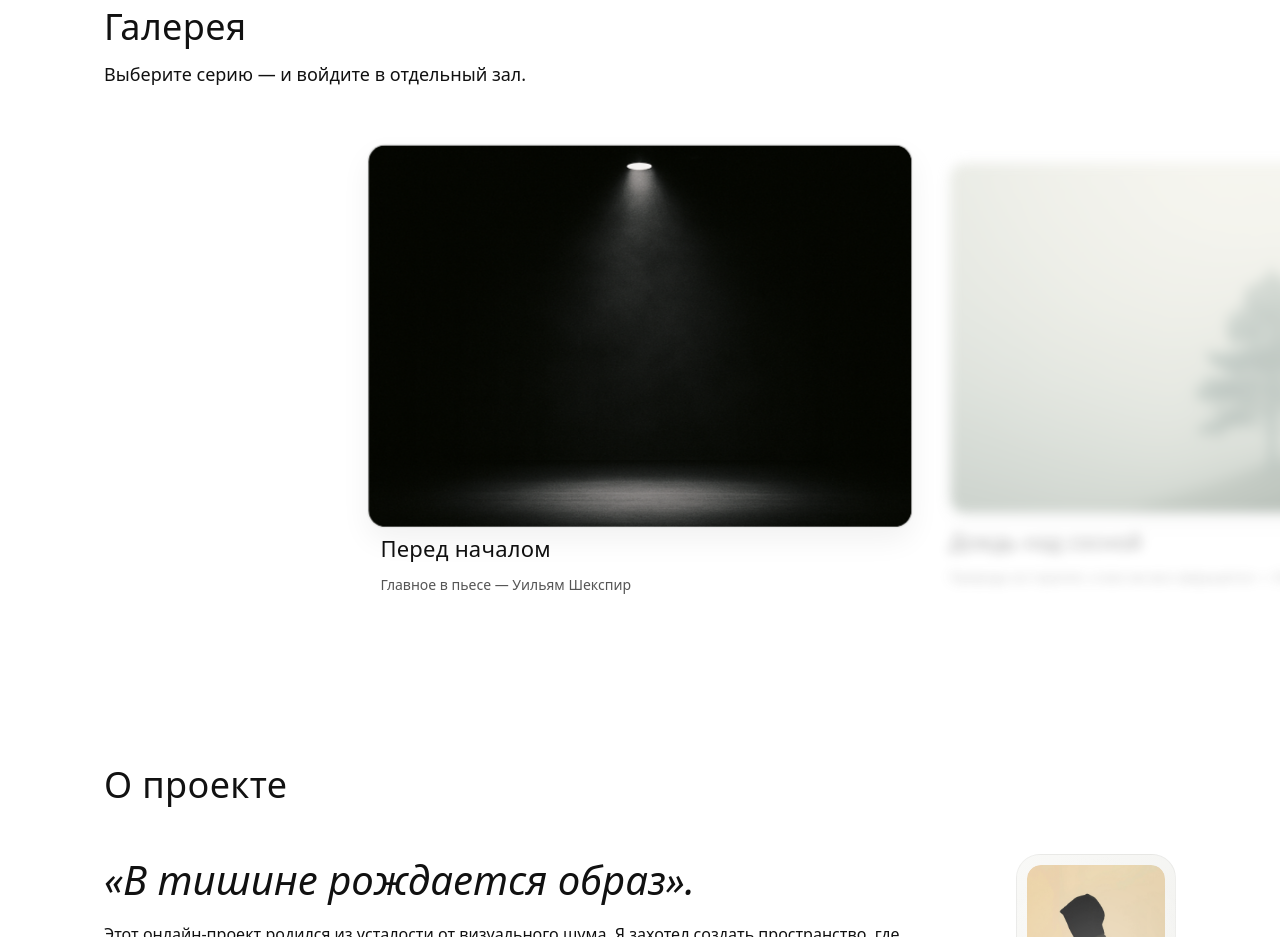
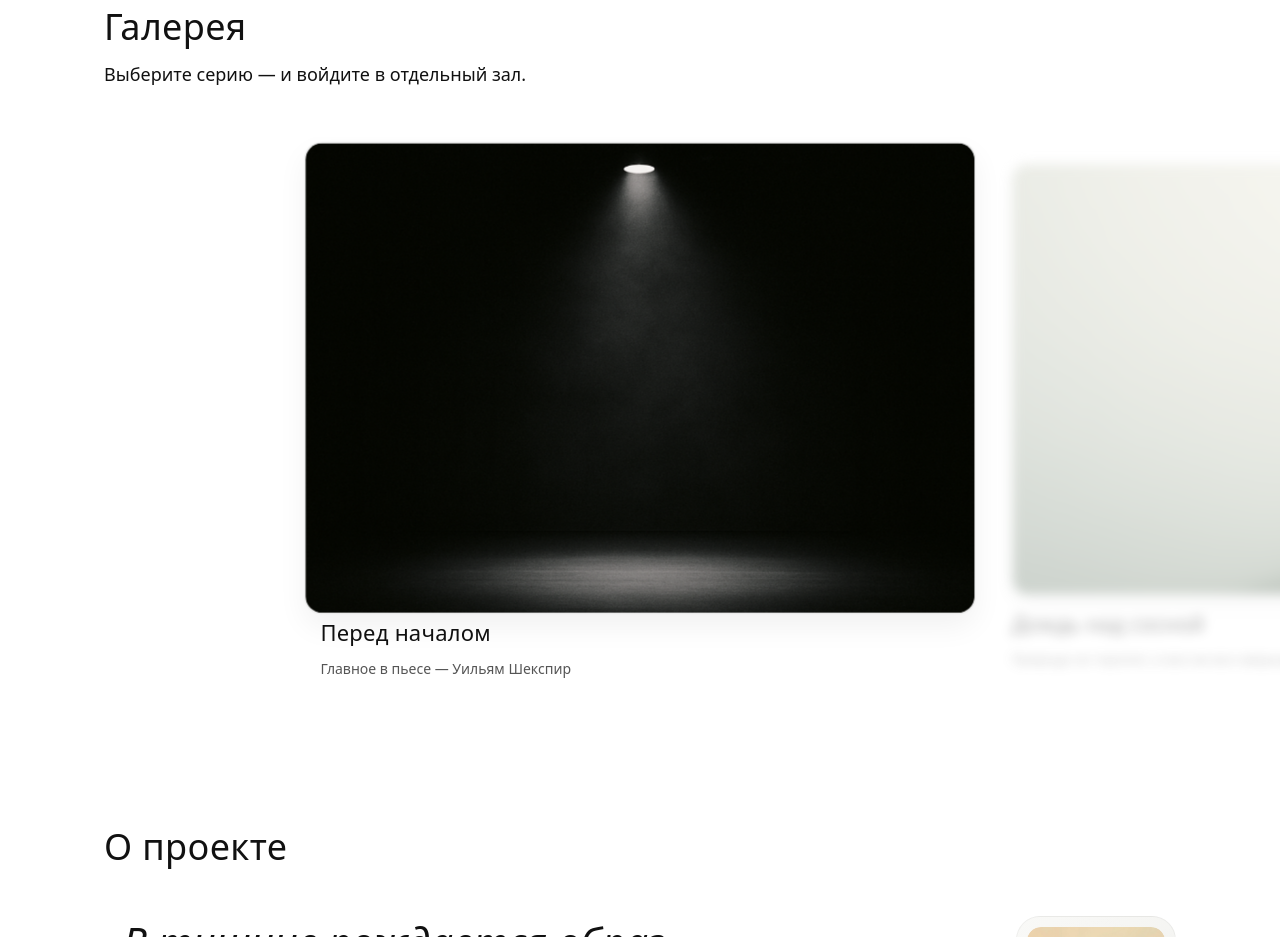
Before and after one commit to ALDYNEC-07/SALGER-ART, a Next.js app: page / in a window 1280 px wide. Shown: the part 860-1797 px from the top of the page. Built offline with nearby package versions, Linux system fonts and the light colour scheme.

Commit message:
Увеличил картины

```diff
--- a/src/app/components/GalleryStrip/GalleryStrip.tsx
+++ b/src/app/components/GalleryStrip/GalleryStrip.tsx
@@ -23,7 +23,7 @@ export function GalleryStrip({ series }: GalleryStripProps) {
     image: item.image,
     alt: item.alt,
     href: `/series/${item.slug}`,
-    sizes: "(max-width: 640px) 80vw, (max-width: 1200px) 46vw, 520px",
+    sizes: "(max-width: 640px) 90vw, (max-width: 1200px) 60vw, 640px",
   }));
 
   return (
--- a/src/app/components/SeriesCarousel/SeriesCarousel.module.css
+++ b/src/app/components/SeriesCarousel/SeriesCarousel.module.css
@@ -17,7 +17,7 @@
 .rail::before,
 .rail::after {
   content: "";
-  flex: 0 0 calc((100% - clamp(260px, 70vw, 520px)) / 2);
+  flex: 0 0 calc((100% - clamp(300px, 72vw, 640px)) / 2);
 }
 
 .rail::-webkit-scrollbar {
@@ -36,7 +36,7 @@
 .card {
   display: flex;
   flex: 0 0 auto;
-  width: clamp(260px, 70vw, 520px);
+  width: clamp(300px, 72vw, 640px);
   scroll-snap-align: center;
   scroll-snap-stop: always;
   transition: filter 320ms ease, opacity 320ms ease, transform 320ms ease;
--- a/src/app/series/[slug]/page.tsx
+++ b/src/app/series/[slug]/page.tsx
@@ -51,7 +51,7 @@ export default async function SeriesDetailPage({ params }: SeriesPageProps) {
     image: work.image,
     alt: work.alt,
     href: "#series",
-    sizes: "(max-width: 640px) 92vw, (max-width: 1200px) 48vw, 420px",
+    sizes: "(max-width: 640px) 94vw, (max-width: 1200px) 62vw, 640px",
   }));
 
   return (
```
